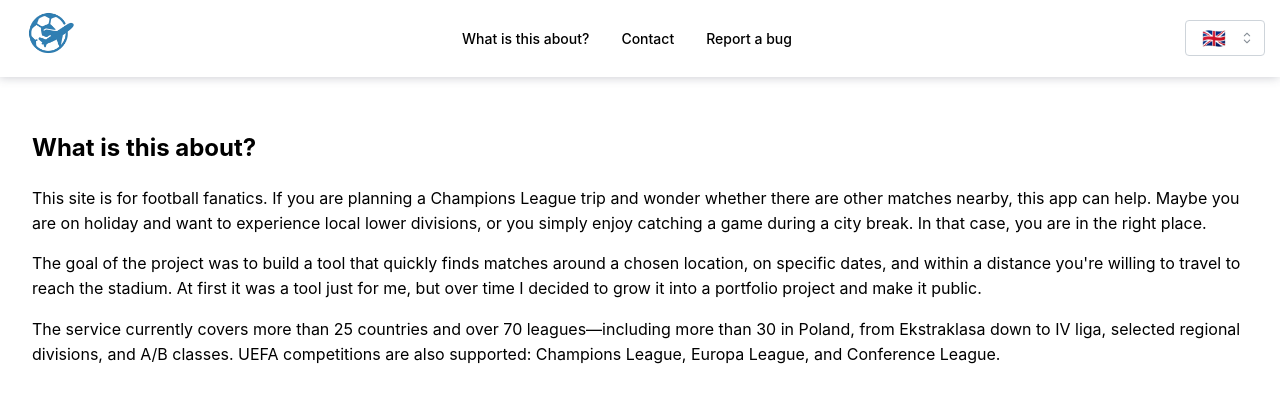
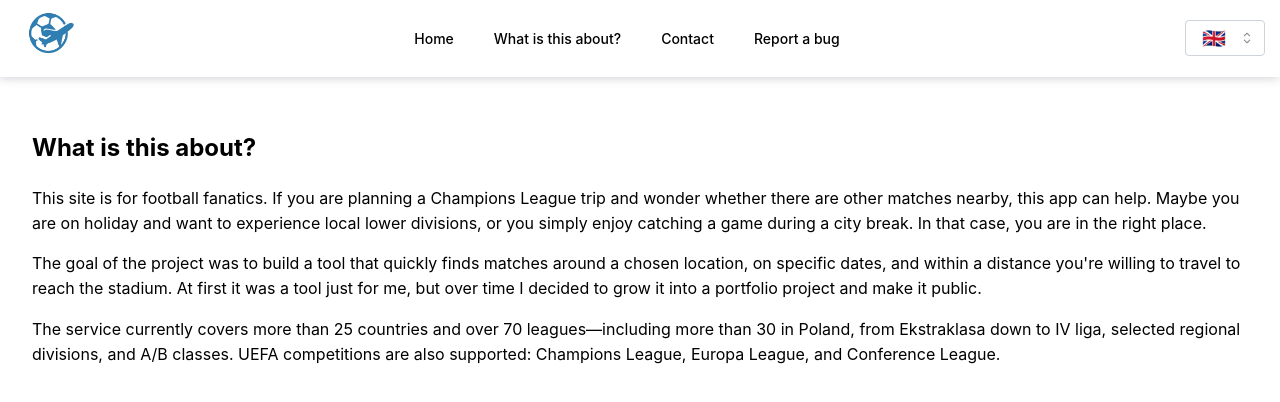
Before and after one commit to pawelogrodnik/football-trip-discovery, a Next.js app: page /about in a window 1280 px wide. Shown: the top 402 px of the page. Built offline with nearby package versions, Linux system fonts and the light colour scheme; no server answers.

Commit message:
navigation update and mobile fix

```diff
--- a/app/components/header/Header.tsx
+++ b/app/components/header/Header.tsx
@@ -15,9 +15,6 @@ const Header = () => {
   const locale = useLocale();
   const [selectedLocale, setSelectedLocale] = useState<AppLocale>(locale);
   const [menuOpened, setMenuOpened] = useState(false);
-  const [isMobile, setIsMobile] = useState(false);
-
-  useEffect(() => setIsMobile(window.innerWidth <= 720), []);
 
   useEffect(() => setSelectedLocale(locale), [locale]);
 
@@ -92,6 +89,9 @@ const Header = () => {
 
   const navLinks = (
     <>
+      <Link href="/" className="link" onClick={closeMenu}>
+        {t('nav.home')}
+      </Link>
       <Link href="/about" className="link" onClick={closeMenu}>
         {t('nav.about')}
       </Link>
@@ -114,13 +114,9 @@ const Header = () => {
             </div>
           </Link>
         </div>
-        {!isMobile && (
-          <div className="header__navigation">
         <Group h="100%" gap={0} className="navigation-desktop">
           {navLinks}
         </Group>
-          </div>
-        )}
         <div className="header__language">
           <Select
             aria-label={t('language')}
@@ -135,14 +131,14 @@ const Header = () => {
             }}
           />
         </div>
-        {isMobile && (
-          <div className="header__navigation">
         <Burger
+          className="header__burger"
           opened={menuOpened}
           onClick={() => setMenuOpened((prev) => !prev)}
           size="sm"
           hiddenFrom="sm"
         />
+      </div>
       <Drawer
         opened={menuOpened}
         onClose={closeMenu}
@@ -150,13 +146,11 @@ const Header = () => {
         size="md"
         position="right"
         hiddenFrom="sm"
-              // title={t('menu')}
+        zIndex={4000}
+        overlayProps={{ opacity: 0.55, blur: 3 }}
       >
         <nav className="mobile-nav-links">{navLinks}</nav>
       </Drawer>
-          </div>
-        )}
-      </div>
     </div>
   );
 };
--- a/app/components/header/header.css
+++ b/app/components/header/header.css
@@ -47,14 +47,23 @@
   font-weight: 500;
 }
 
+.header__navigation {
+  display: flex;
+  align-items: center;
+}
+
 .navigation-desktop {
-  display: none;
+  display: flex;
+  gap: 0.5rem;
 }
 
 .header__language {
   margin-left: 1rem;
   display: flex;
   align-items: center;
+}
+.header__burger {
+  display: none;
 }
 
 @media (max-width: 600px) {
@@ -66,11 +75,6 @@
     max-width: 60px;
   }
 
-  .header__navigation {
-    display: flex;
-    align-items: center;
-  }
-
   .link {
     font-size: var(--mantine-font-size-xs);
   }
@@ -78,10 +82,13 @@
   .header__language {
     margin-left: 0;
   }
-}
 
-@media (min-width: 601px) {
+  .header__burger {
+    display: block;
+    margin-left: 0.5rem;
+  }
+
   .navigation-desktop {
-    display: flex;
+    display: none;
   }
 }
--- a/app/components/matchList/matchList.tsx
+++ b/app/components/matchList/matchList.tsx
@@ -1,3 +1,4 @@
+/* eslint-disable no-console */
 /* eslint-disable jsx-a11y/no-static-element-interactions */
 /* eslint-disable jsx-a11y/click-events-have-key-events */
 import './matchlist.css';
--- a/app/components/view-toggle/viewtoggle.css
+++ b/app/components/view-toggle/viewtoggle.css
@@ -2,7 +2,7 @@
     position: absolute;
     z-index: 1001;
     left: 50%;
-    top: 100px;
+    top: 70px;
     transform: translateX(-50%);
 }
 .mantine-SegmentedControl-control[data-active="true"] {
--- a/messages/de.json
+++ b/messages/de.json
@@ -3,7 +3,8 @@
     "nav": {
       "about": "Worum geht es hier?",
       "contact": "Kontakt",
-      "reportBug": "Fehler melden"
+      "reportBug": "Fehler melden",
+      "home": "Homepage"
     },
     "language": "Sprache",
     "menu": "Menü"
--- a/messages/en.json
+++ b/messages/en.json
@@ -3,7 +3,8 @@
     "nav": {
       "about": "What is this about?",
       "contact": "Contact",
-      "reportBug": "Report a bug"
+      "reportBug": "Report a bug",
+      "home": "Home"
     },
     "language": "Language",
     "menu": "Menu"
--- a/messages/es.json
+++ b/messages/es.json
@@ -3,7 +3,8 @@
     "nav": {
       "about": "¿De qué va todo esto?",
       "contact": "Contacto",
-      "reportBug": "Reportar un error"
+      "reportBug": "Reportar un error",
+      "home": "Pagina de inicio"
     },
     "language": "Idioma",
     "menu": "Menú"
--- a/messages/fr.json
+++ b/messages/fr.json
@@ -3,7 +3,8 @@
     "nav": {
       "about": "De quoi s’agit-il ?",
       "contact": "Contact",
-      "reportBug": "Signaler un bug"
+      "reportBug": "Signaler un bug",
+      "home": "Page d'accueil"
     },
     "language": "Langue",
     "menu": "Menu"
--- a/messages/it.json
+++ b/messages/it.json
@@ -3,7 +3,8 @@
     "nav": {
       "about": "Di cosa si tratta?",
       "contact": "Contatto",
-      "reportBug": "Segnala un bug"
+      "reportBug": "Segnala un bug",
+      "home": "Pagina iniziale"
     },
     "language": "Lingua",
     "menu": "Menù"
--- a/messages/pl.json
+++ b/messages/pl.json
@@ -3,7 +3,8 @@
     "nav": {
       "about": "O co tu chodzi?",
       "contact": "Kontakt",
-      "reportBug": "Zgłoś błąd"
+      "reportBug": "Zgłoś błąd",
+      "home": "Strona główna"
     },
     "language": "Język",
     "menu": "Menu"
```
Lines whose indentation alone changed are shown as unchanged.
